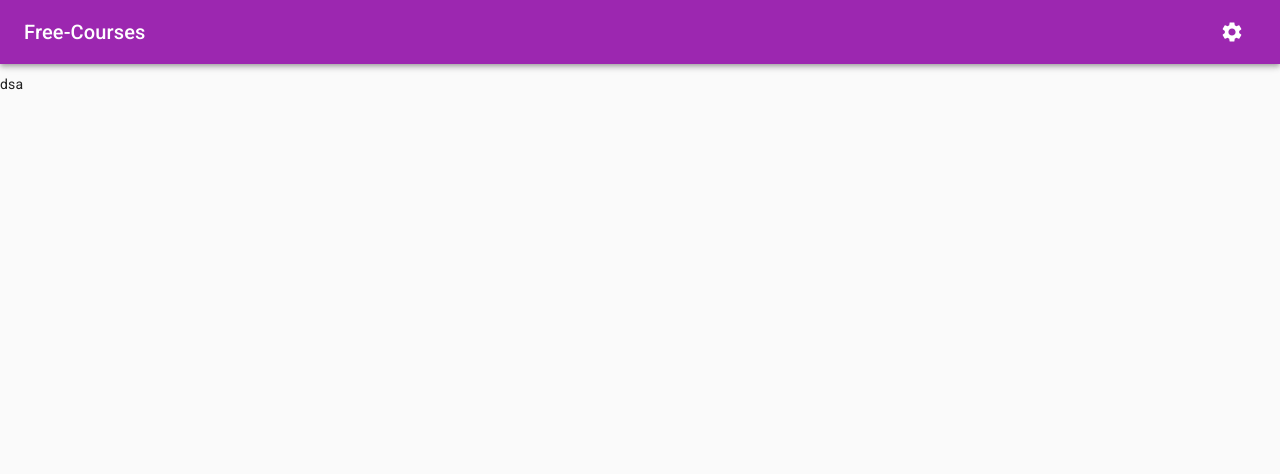
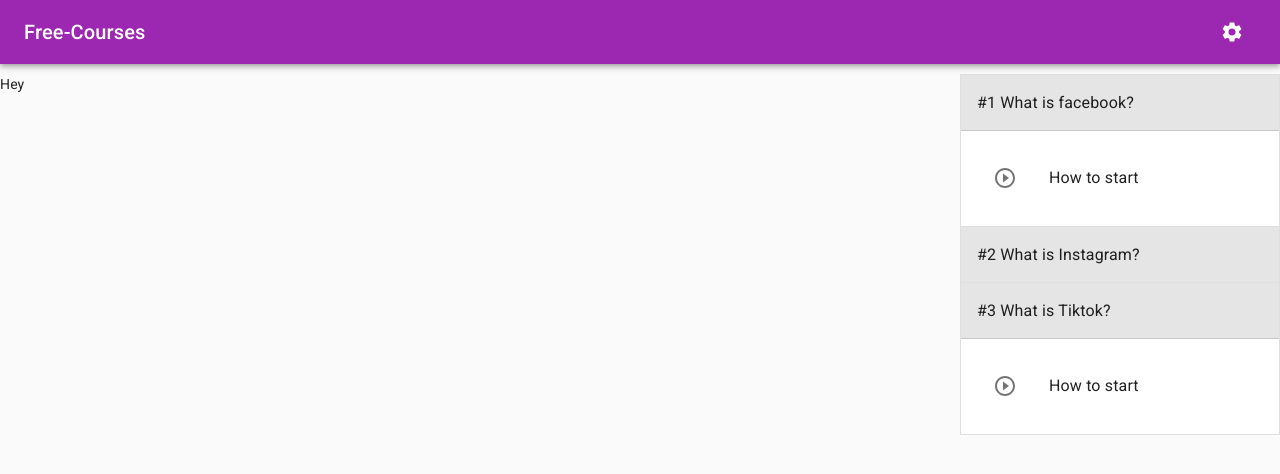
Before and after one commit to eliyaoo32/courses-manager-client, a React (Create React App) app: page /course/1 in a window 1280 px wide. Shown: the top 474 px of the page. Built offline with nearby package versions, Linux system fonts and the light colour scheme.

Commit message:
Started course page

```diff
--- /dev/null
+++ b/src/components/ExpandedChapter/index.tsx
@@ -0,0 +1,76 @@
+import React from 'react';
+import { withStyles, Typography, List, ListItem, ListItemIcon, ListItemText } from '@material-ui/core';
+import MuiAccordion from '@material-ui/core/Accordion';
+import MuiAccordionSummary from '@material-ui/core/AccordionSummary';
+import PlayIcon from '@material-ui/icons/PlayCircleOutline';
+import MuiAccordionDetails from '@material-ui/core/AccordionDetails';
+import Chapter from '../../types/Chapter';
+
+const Accordion = withStyles({
+    root: {
+      border: '1px solid rgba(0, 0, 0, .125)',
+      boxShadow: 'none',
+      '&:not(:last-child)': {
+        borderBottom: 0,
+      },
+      '&:before': {
+        display: 'none',
+      },
+      '&$expanded': {
+        margin: 'auto',
+      },
+    },
+    expanded: {},
+  })(MuiAccordion);
+
+  const AccordionSummary = withStyles({
+    root: {
+      backgroundColor: 'rgba(0, 0, 0, .10)',
+      borderBottom: '1px solid rgba(0, 0, 0, .125)',
+      marginBottom: -1,
+      minHeight: 56,
+      '&$expanded': {
+        minHeight: 56,
+      },
+    },
+    content: {
+      '&$expanded': {
+        margin: '12px 0',
+      },
+    },
+    expanded: {},
+  })(MuiAccordionSummary);
+
+  const AccordionDetails = withStyles((theme) => ({
+    root: {
+      padding: theme.spacing(2),
+    },
+  }))(MuiAccordionDetails);
+
+
+interface Props {
+    expanded: boolean,
+    chapter: Chapter
+}
+
+function ExpandedChapter({expanded, chapter}: Props) {
+    return (
+        <Accordion square expanded={expanded}>
+            <AccordionSummary>
+                <Typography>{chapter.name}</Typography>
+            </AccordionSummary>
+            <AccordionDetails>
+                <List>
+                    <ListItem button>
+                        <ListItemIcon>
+                            <PlayIcon />
+                        </ListItemIcon>
+                        <ListItemText primary="How to start" />
+                    </ListItem>
+                </List>
+            </AccordionDetails>
+        </Accordion>
+    );
+}
+
+export default ExpandedChapter;
--- a/src/containers/Course/index.tsx
+++ b/src/containers/Course/index.tsx
@@ -1,10 +1,34 @@
 import React from 'react';
 import { Grid } from '@material-ui/core';
+import ExpandedChapter from '../../components/ExpandedChapter';
+import Chapter from '../../types/Chapter';
+
+const _chapters: Array<Chapter> = [
+    {
+        id: 1,
+        name: "#1 What is facebook?"
+    },
+    {
+        id: 2,
+        name: "#2 What is Instagram?"
+    },
+    {
+        id: 3,
+        name: "#3 What is Tiktok?"
+    },
+];
 
 function Course() {
     return (
         <Grid container spacing={0}>
-            dsa
+            <Grid item xs={12} md={9}>
+                Hey
+            </Grid>
+            <Grid item xs={12} md={3}>
+                {_chapters.map((chapter: Chapter) => (
+                    <ExpandedChapter expanded={chapter.id - 2 !== 0} chapter={chapter} />
+                ))}
+            </Grid>
         </Grid>
     );
 }
--- /dev/null
+++ b/src/types/Chapter.d.ts
@@ -0,0 +1,6 @@
+interface Chapter {
+    id: number;
+    name: string;
+}
+
+export default Chapter;
```
